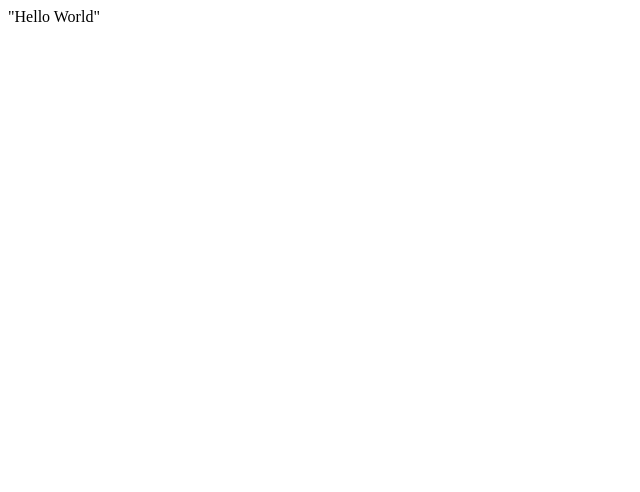
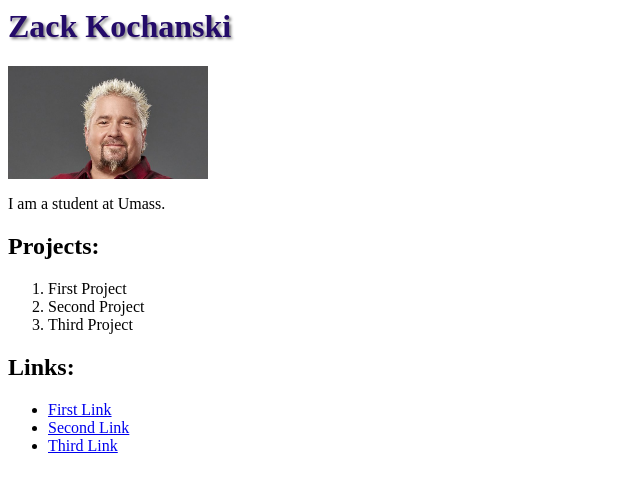
Before and after one commit to zkochanski/zkochanski.github.io, a plain HTML site: page index.html in a window 1280 px wide. Shown: the whole page, without its empty margins (0-640 px from the left). Drawn offline with Linux system fonts and the light colour scheme.

Commit message:
big commit

```diff
--- a/index.html
+++ b/index.html
@@ -1 +1,30 @@
-"Hello World"
+
+<html lang="en">
+    <meta charset="UTF-8">
+    <link rel="stylesheet" href="styles.css">
+    <header>
+        <h1 id = "name">Zack Kochanski</h1>
+    </header>
+    <body>
+        <img src = "guy.png" id = "guy" width="200"></img>
+        <div id="description">
+            <p>I am a student at Umass.</p>
+        </div>
+        <div id = "projects">
+            <h2>Projects:</h2>
+            <ol>
+                <li>First Project</li>
+                <li>Second Project</li>
+                <li>Third Project</li>
+            </ol>
+        </div>
+        <div id = "links">
+        <h2>Links:</h2>
+            <ul>
+                <li><a href = "https://zkochanski.github.io/">First Link</a></li>
+                <li><a href = "https://zkochanski.github.io/">Second Link</a></li>
+                <li><a href = "https://zkochanski.github.io/">Third Link</a></li>
+            </ul>
+        </div>
+    </body>
+ </html>
--- /dev/null
+++ b/styles.css
@@ -0,0 +1,4 @@
+#name{
+    color: rgb(36, 11, 105);
+    text-shadow: 2px 2px 3px gray;
+}
```
Also changed, not shown: guy.png (added).
